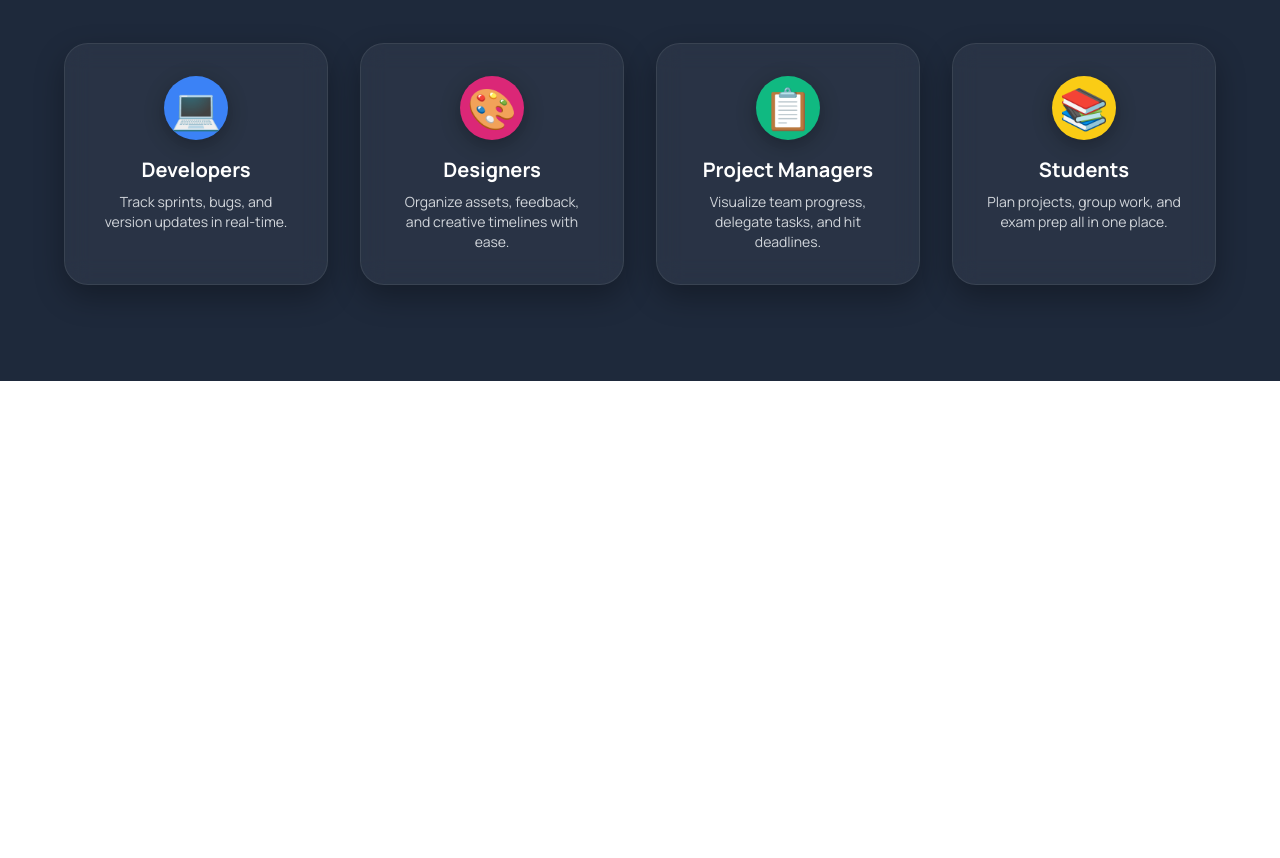
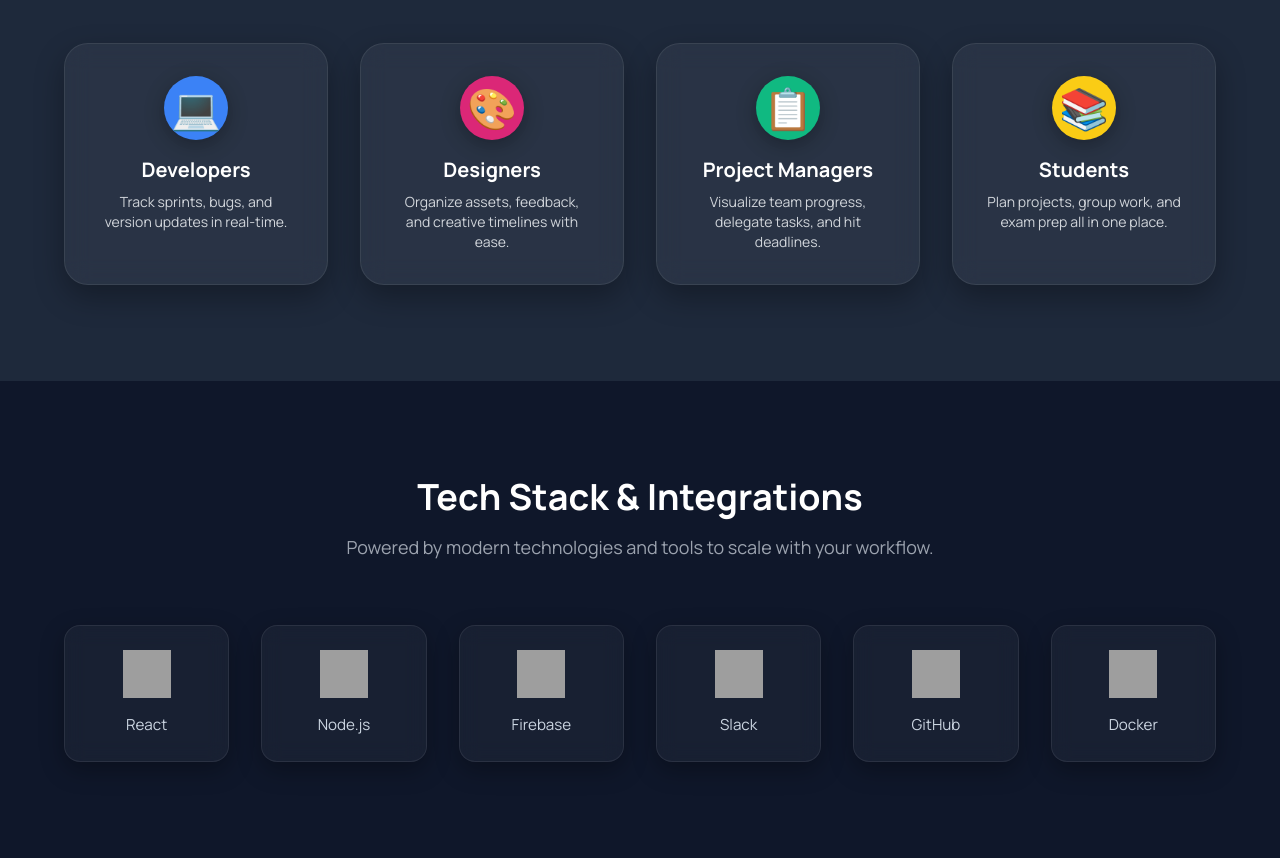
Before and after one commit to Omkarkadam-dev/Project_FlowBoard, a plain HTML site: page index.html in a window 1280 px wide. Shown: the part 3342-4200 px from the top of the page. Before the commit the page ends 3723 px from the top, so only its background shows below. Drawn offline with nearby package versions, Linux system fonts and the light colour scheme; grey boxes are pictures that could not be loaded.

Commit message:
add tech stack section

```diff
--- a/index.html
+++ b/index.html
@@ -96,14 +96,16 @@
                     <div class="preview-card glass-card" data-tilt data-tilt-max="10">
                         <h3 class="text-xl font-bold mb-2">Task Board</h3>
                         <p class="text-sm text-gray-300">Visually manage tasks with draggable cards.</p>
-            <img src="assets/board-preview.png" alt="Board Preview" class="rounded-xl mt-4 shadow-xl w-full h-48 object-cover">
+                        <img src="assets/board-preview.png" alt="Board Preview"
+                            class="rounded-xl mt-4 shadow-xl w-full h-48 object-cover">
                     </div>
 
                     <!-- Card 2 -->
                     <div class="preview-card glass-card delay" data-tilt data-tilt-max="10">
                         <h3 class="text-xl font-bold mb-2">Detailed Cards</h3>
                         <p class="text-sm text-gray-300">Add comments, labels, attachments and more.</p>
-            <img src="assets/card-detail-preview.png" alt="Card Preview" class="rounded-xl mt-4 shadow-xl w-full h-48 object-cover">
+                        <img src="assets/card-detail-preview.png" alt="Card Preview"
+                            class="rounded-xl mt-4 shadow-xl w-full h-48 object-cover">
                     </div>
                 </div>
             </div>
@@ -123,7 +125,8 @@
                         📝
                     </div>
                     <h3 class="text-xl font-semibold mb-2">1. Add Tasks</h3>
-          <p class="text-gray-300 text-sm">Create cards for your tasks, set due dates and assign teammates.</p>
+                    <p class="text-gray-300 text-sm">Create cards for your tasks, set due dates and assign teammates.
+                    </p>
                 </div>
 
                 <!-- Step 2 -->
@@ -141,7 +144,8 @@
                         📊
                     </div>
                     <h3 class="text-xl font-semibold mb-2">3. Track Progress</h3>
-          <p class="text-gray-300 text-sm">Stay updated with task history, comments, and progress indicators.</p>
+                    <p class="text-gray-300 text-sm">Stay updated with task history, comments, and progress indicators.
+                    </p>
                 </div>
             </div>
         </div>
@@ -157,7 +161,8 @@
                 <!-- Testimonial 1 -->
                 <div class="testimonial-card glass-testimonial" data-testimonial>
                     <div class="stars">⭐⭐⭐⭐⭐</div>
-          <p class="text-gray-300 mt-4 mb-6 text-sm">"Absolutely love how easy it is to organize tasks and collaborate. The drag-and-drop is buttery smooth!"</p>
+                    <p class="text-gray-300 mt-4 mb-6 text-sm">"Absolutely love how easy it is to organize tasks and
+                        collaborate. The drag-and-drop is buttery smooth!"</p>
                     <div class="flex items-center gap-3 mt-auto">
                         <img src="https://i.pravatar.cc/50?img=1" class="w-12 h-12 rounded-full" alt="User 1">
                         <div>
@@ -170,7 +175,8 @@
                 <!-- Testimonial 2 -->
                 <div class="testimonial-card glass-testimonial delay" data-testimonial>
                     <div class="stars">⭐⭐⭐⭐</div>
-          <p class="text-gray-300 mt-4 mb-6 text-sm">"Saves us hours every week! Simple UI, fast syncing, and the perfect tool for remote teams."</p>
+                    <p class="text-gray-300 mt-4 mb-6 text-sm">"Saves us hours every week! Simple UI, fast syncing, and
+                        the perfect tool for remote teams."</p>
                     <div class="flex items-center gap-3 mt-auto">
                         <img src="https://i.pravatar.cc/50?img=5" class="w-12 h-12 rounded-full" alt="User 2">
                         <div>
@@ -183,7 +189,8 @@
                 <!-- Testimonial 3 -->
                 <div class="testimonial-card glass-testimonial delay-2" data-testimonial>
                     <div class="stars">⭐⭐⭐⭐⭐</div>
-          <p class="text-gray-300 mt-4 mb-6 text-sm">"Elegant design, blazing fast — my favorite productivity tool of the year. Highly recommend!"</p>
+                    <p class="text-gray-300 mt-4 mb-6 text-sm">"Elegant design, blazing fast — my favorite productivity
+                        tool of the year. Highly recommend!"</p>
                     <div class="flex items-center gap-3 mt-auto">
                         <img src="https://i.pravatar.cc/50?img=8" class="w-12 h-12 rounded-full" alt="User 3">
                         <div>
@@ -234,6 +241,50 @@
         </div>
     </section>
 
+    <!-- Tech Stack / Integrations Section -->
+    <section id="tech-stack" class="bg-[#0f172a] text-white py-24 px-6">
+        <div class="max-w-6xl mx-auto text-center">
+            <h2 class="text-4xl font-bold mb-4">Tech Stack & Integrations</h2>
+            <p class="text-gray-400 mb-16 text-lg">Powered by modern technologies and tools to scale with your workflow.
+            </p>
+
+            <div class="grid grid-cols-2 md:grid-cols-3 lg:grid-cols-6 gap-8 justify-center items-center">
+                <!-- Integration Card -->
+                <div class="tech-card glass-tech" data-tech>
+                    <img src="https://cdn.jsdelivr.net/gh/devicons/devicon/icons/react/react-original.svg"
+                        alt="React" />
+                    <p>React</p>
+                </div>
+                <div class="tech-card glass-tech delay" data-tech>
+                    <img src="https://cdn.jsdelivr.net/gh/devicons/devicon/icons/nodejs/nodejs-original.svg"
+                        alt="Node.js" />
+                    <p>Node.js</p>
+                </div>
+                <div class="tech-card glass-tech delay-2" data-tech>
+                    <img src="https://cdn.jsdelivr.net/gh/devicons/devicon/icons/firebase/firebase-plain.svg"
+                        alt="Firebase" />
+                    <p>Firebase</p>
+                </div>
+                <div class="tech-card glass-tech delay-3" data-tech>
+                    <img src="https://cdn.jsdelivr.net/gh/devicons/devicon/icons/slack/slack-original.svg"
+                        alt="Slack" />
+                    <p>Slack</p>
+                </div>
+                <div class="tech-card glass-tech delay-4" data-tech>
+                    <img src="https://cdn.jsdelivr.net/gh/devicons/devicon/icons/github/github-original.svg"
+                        alt="GitHub" />
+                    <p>GitHub</p>
+                </div>
+                <div class="tech-card glass-tech delay-5" data-tech>
+                    <img src="https://cdn.jsdelivr.net/gh/devicons/devicon/icons/docker/docker-original.svg"
+                        alt="Docker" />
+                    <p>Docker</p>
+                </div>
+            </div>
+        </div>
+    </section>
+
+
 
     <script src="script.js"></script>
 </body>
--- a/script.js
+++ b/script.js
@@ -136,3 +136,22 @@ document.addEventListener("DOMContentLoaded", () => {
 
     cases.forEach(c => observer.observe(c));
 });
+
+
+// Scroll reveal for Tech Stack
+document.addEventListener("DOMContentLoaded", () => {
+    const techItems = document.querySelectorAll("[data-tech]");
+
+    const observer = new IntersectionObserver(entries => {
+        entries.forEach(entry => {
+            if (entry.isIntersecting) {
+                entry.target.classList.add("reveal");
+                observer.unobserve(entry.target);
+            }
+        });
+    }, {
+        threshold: 0.2
+    });
+
+    techItems.forEach(item => observer.observe(item));
+});
--- a/style.css
+++ b/style.css
@@ -139,6 +139,7 @@ body {
 .delay {
     transition-delay: 0.2s;
 }
+
 .delay-2 {
     transition-delay: 0.4s;
 }
@@ -171,6 +172,7 @@ body {
 .delay {
     transition-delay: 0.2s;
 }
+
 .delay-2 {
     transition-delay: 0.4s;
 }
@@ -213,9 +215,67 @@ body {
 .delay {
     transition-delay: 0.15s;
 }
+
 .delay-2 {
     transition-delay: 0.3s;
 }
+
 .delay-3 {
     transition-delay: 0.45s;
 }
+
+
+.glass-tech {
+    background: rgba(255, 255, 255, 0.04);
+    border: 1px solid rgba(255, 255, 255, 0.08);
+    backdrop-filter: blur(10px);
+    border-radius: 1rem;
+    padding: 1.5rem;
+    transition: transform 0.5s ease, box-shadow 0.5s ease;
+    text-align: center;
+    box-shadow: 0 8px 24px rgba(0, 0, 0, 0.3);
+    opacity: 0;
+    transform: translateY(40px);
+}
+
+.glass-tech img {
+    width: 48px;
+    height: 48px;
+    margin: 0 auto 1rem;
+}
+
+.glass-tech p {
+    font-size: 0.95rem;
+    color: #cbd5e1;
+    font-weight: 500;
+}
+
+.glass-tech:hover {
+    transform: scale(1.07) rotateZ(-1deg);
+    box-shadow: 0 12px 35px rgba(255, 255, 255, 0.15);
+}
+
+.glass-tech.reveal {
+    opacity: 1;
+    transform: translateY(0);
+}
+
+.delay {
+    transition-delay: 0.1s;
+}
+
+.delay-2 {
+    transition-delay: 0.2s;
+}
+
+.delay-3 {
+    transition-delay: 0.3s;
+}
+
+.delay-4 {
+    transition-delay: 0.4s;
+}
+
+.delay-5 {
+    transition-delay: 0.5s;
+}
```
Lines whose indentation alone changed are shown as unchanged.
